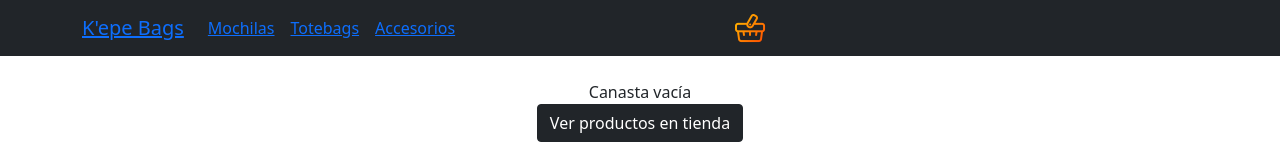
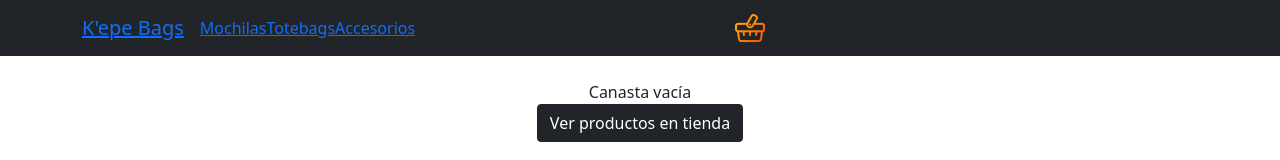
Before and after one commit to pabagui/kepefinalreact, a React (Create React App) app: page /cart in a window 1280 px wide. Shown: the top 160 px of the page. Built offline with nearby package versions, Linux system fonts and the light colour scheme.

Commit message:
corregido el anchor en navbar

```diff
--- a/src/components/Item/Item.jsx
+++ b/src/components/Item/Item.jsx
@@ -1,4 +1,4 @@
-import React from 'react';
+
 import 'bootstrap/dist/css/bootstrap.min.css'
 import Button from 'react-bootstrap/Button'
 import Container from 'react-bootstrap/Container'
@@ -13,10 +13,10 @@ export const Item = ({ item }) => {
                 <Row xs="auto">
                         <div className='card w-25 mt-5'>
                                 <div className='card-header'>
-                                { `${item.name} - ${item.title}` }
+                                    { `${item.name} - ${item.title}` }
                                 </div>
                                 <div className='card-body'>
-                                <img src={item.pictureUrl} alt='alforja' className='w-50'/>
+                                    <img src={item.pictureUrl} alt='alforja' className='w-50'/>
                                 </div>
                                 <div className='card-footer'>
                                     <Link to={`/item/${item.id}`}>
--- a/src/components/ItemList/ItemList.jsx
+++ b/src/components/ItemList/ItemList.jsx
@@ -4,7 +4,7 @@ export function ItemList( { products } ) {
 
        return (
            <div>
-                { products.map( (item) => <Item item={item}/>
+                { products.map( item => <Item item={item} />
                )}
            </div>
        )
--- a/src/components/ItemListContainer/ItemListContainer.jsx
+++ b/src/components/ItemListContainer/ItemListContainer.jsx
@@ -25,12 +25,16 @@ export const ItemListContainer = ( {greetings}) => {
                 .then(resp => setProducts( resp.docs.map(prod =>( { id: prod.id, ...prod.data() }) ) ))
                 .catch(err => console.log(err))
                 .finally(()=> setLoading(false))
+
     }, [idCategory])
 
     return (
         <div>
             <p>{ greetings }</p>
-            { loading ? <h2>Cargando página ...</h2> : <ItemList products={products} /> }
+            { loading ?
+                <h2>Cargando página ...</h2>
+            : <ItemList products={products} />
+            }
         </div>
     )
 }
--- a/src/components/NavBar/NavBar.jsx
+++ b/src/components/NavBar/NavBar.jsx
@@ -4,10 +4,35 @@ import Navbar from 'react-bootstrap/Navbar'
 import Container from 'react-bootstrap/Container'
 import Nav from 'react-bootstrap/Nav'
 import { CartWidget } from '../CartWidget/CartWidget'
-import { Link } from 'react-router-dom'
+import { Link, NavLink } from 'react-router-dom'
 
 export const NavBar = () => {
     return (
+
+        <Navbar collapseOnSelect expand="lg" bg="dark" variant="dark">
+        <Container>
+            <Navbar.Brand>
+                <Link to='/'>
+                    K'epe Bags
+                </Link>
+            </Navbar.Brand>
+            <Navbar.Toggle aria-controls="responsive-navbar-nav" />
+            <Navbar.Collapse id="responsive-navbar-nav">
+                <Nav className="me-auto justify-content-center">
+                        <NavLink to="/category/Mochilas">Mochilas</NavLink>
+                        <NavLink to="/category/Totebags">Totebags</NavLink>
+                        <NavLink to="/category/Accesorios">Accesorios</NavLink>
+                </Nav>
+            </Navbar.Collapse>
+            <Nav>
+                <Link to='/cart'>
+                    <CartWidget/>
+                </Link>
+            </Nav>
+        </Container>
+    </Navbar>
+
+    /*
         <Navbar collapseOnSelect expand="lg" bg="dark" variant="dark">
             <Container>
                 <Navbar.Brand>
@@ -29,10 +54,12 @@ export const NavBar = () => {
                         </Nav.Link>
                     </Nav>
                 </Navbar.Collapse>
-                <Link to='/cart'>
-                    <CartWidget/>
-                </Link>
+                <Nav>
+                    <Link to='/cart'>
+                        <CartWidget/>
+                    </Link>
+                </Nav>
             </Container>
-        </Navbar>
+        </Navbar> */
     )
 }
--- a/src/context/CartContext.jsx
+++ b/src/context/CartContext.jsx
@@ -8,7 +8,8 @@ const CartContextProvider = ({children}) => {
     const [cartList, setCartList] = useState([])
 
     const addItem = (item) => {
-        const index = cartList.findIndex(prod => prod.item.id === item.item.id)
+        const index = cartList.findIndex(product => product.item.id === item.item.id)
+        //const index = cartList.findIndex(prod => prod.item.id === item.item.id)
         if (index === -1) {
             setCartList( [ ...cartList, item ])
         } else {
@@ -20,7 +21,8 @@ const CartContextProvider = ({children}) => {
     }
 
     const removeItem = (id) => {
-        setCartList(cartList.filter( producto => producto.item.id !== id))
+        setCartList(cartList.filter( product => product.item.id !== id))
+        //setCartList(cartList.filter( producto => producto.item.id !== id))
     }
 
     const clear = () => {
@@ -28,11 +30,13 @@ const CartContextProvider = ({children}) => {
     }
 
     const totalCart = () => {
-        return cartList.reduce((acum, producto) => acum= acum + (producto.item.price * producto.quantity), 0)
+        return cartList.reduce((acum, product) => acum= acum + (product.item.price * product.quantity), 0)
+        //return cartList.reduce((acum, producto) => acum= acum + (producto.item.price * producto.quantity), 0)
     }
 
     const cantidad = () => {
-        return cartList.reduce((acum, producto) => acum= acum+= producto.quantity, 0 )
+        return cartList.reduce((acum, product) => acum= acum+= product.quantity, 0)
+        //return cartList.reduce((acum, producto) => acum= acum+= producto.quantity, 0)
     }
 
 
```
Also changed, not shown: src/App.js (indentation only).
